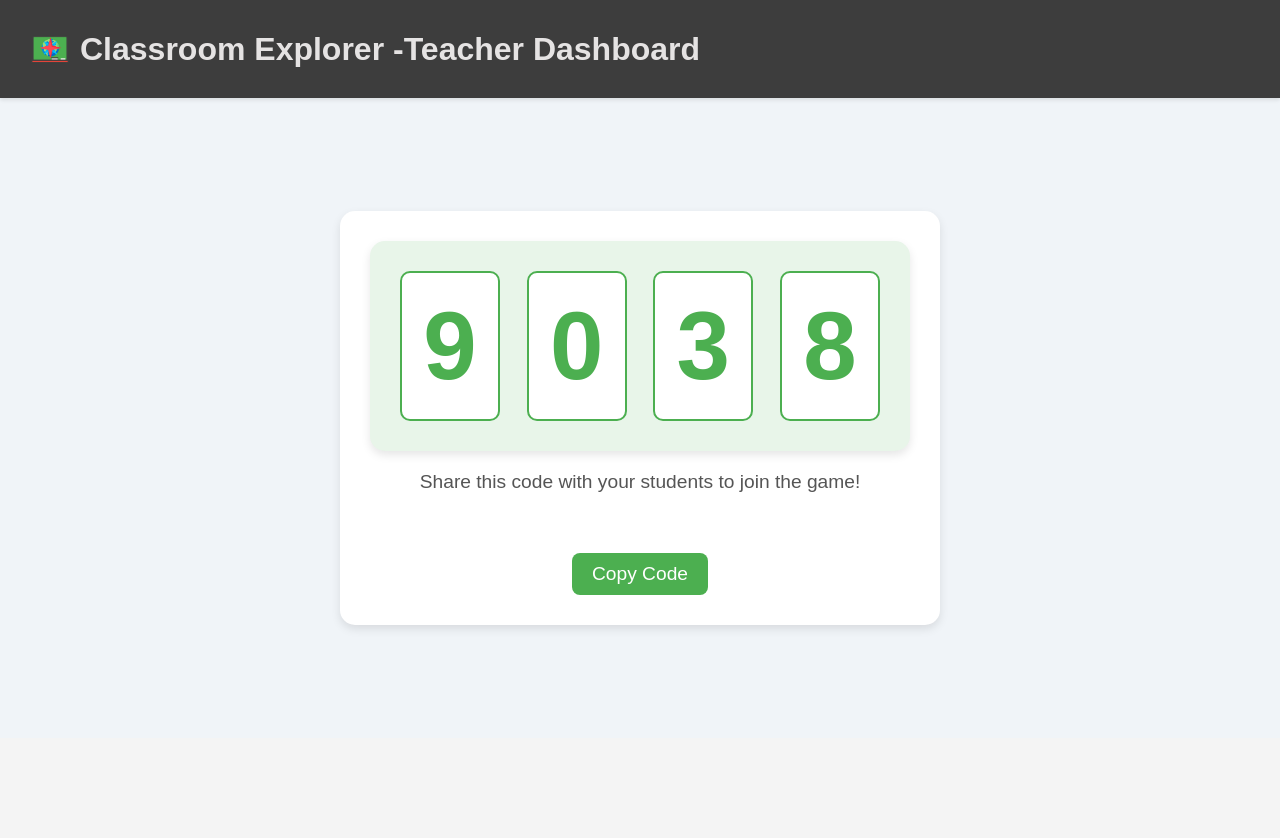
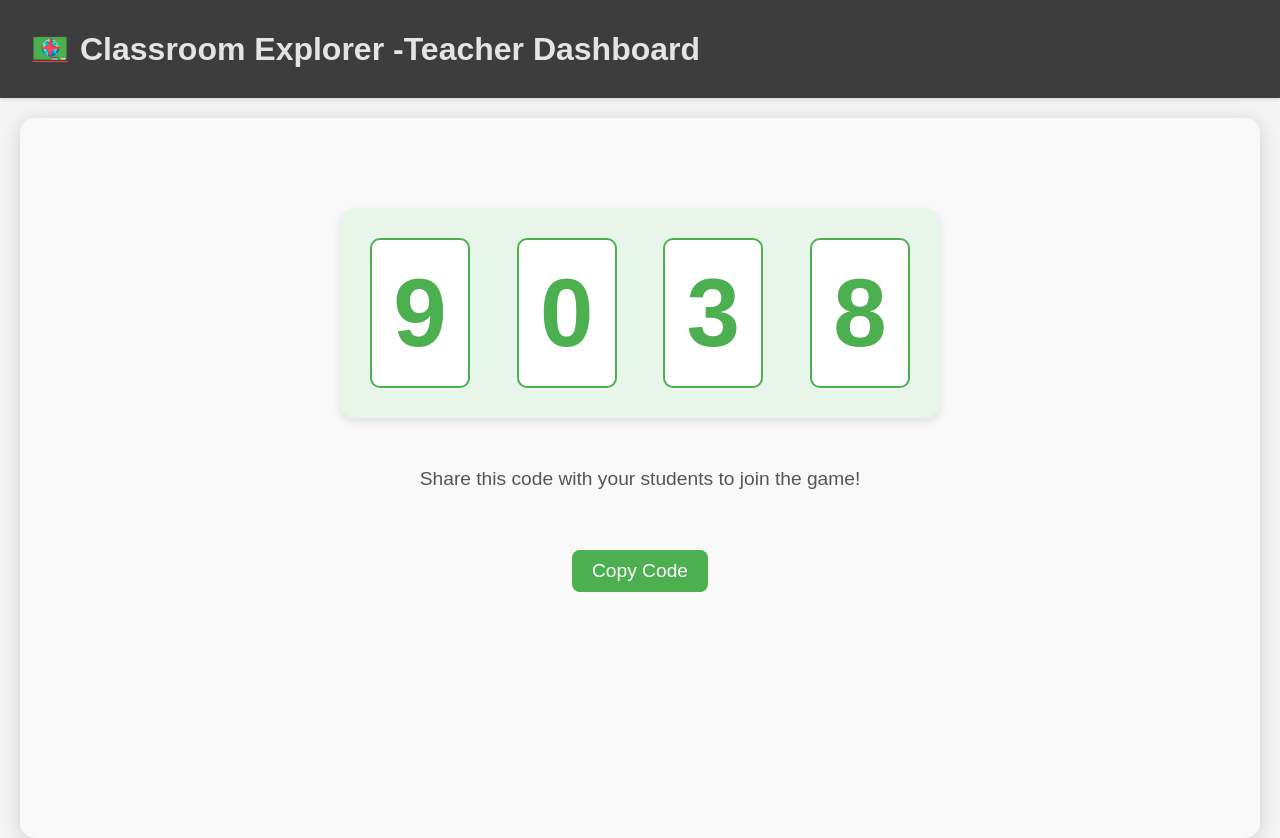
Before and after one commit to jackmok33/teacher-ui, a React (Vite) app: page /room-code in a window 1280 px wide. Before the commit the page ends 800 px from the top, so only its background shows below. Built offline with nearby package versions, Linux system fonts and the light colour scheme.

Commit message:
better room code

```diff
--- a/src/styles/RoomCodePage.css
+++ b/src/styles/RoomCodePage.css
@@ -1,20 +1,27 @@
 .room-code-page {
+    max-width: 100%; /* Maximum width of the page container */
+    margin: 20px auto; /* Center the page horizontally */
+    margin-left: 20px;
+    margin-right:20px;
+    padding-bottom: 40px;
+    padding: 40px; /* Add padding around the content */
+    background-color: #f9f9f9; /* Light gray background */
+    border-radius: 15px; /* Rounded corners */
+    height: 90%;
+    box-shadow: 0 4px 20px rgba(0, 0, 0, 0.15); /* Subtle shadow for a lifted effect */
     display: flex;
-    justify-content: center;
     align-items: center;
-    height: 80vh;
-    background-color: #f0f4f8;
-    padding: 20px;
-    text-align: center;
+    flex-direction: column;
 }
 
 .room-code-box {
-    background-color: #ffffff;
+    margin-top: 50px;
     border-radius: 15px;
-    padding: 30px;
-    box-shadow: 0 4px 10px rgba(0, 0, 0, 0.1);
+    padding: 0px;
     width: 80%;
     max-width: 600px;
+    display: flex;
+    flex-direction: column;
 }
 
 .room-code {
@@ -48,6 +55,7 @@
     font-size: 1.2rem;
     margin-top: 10px;
     color: #333;
+    text-align: center;
 }
 
 .copy-button {
@@ -60,6 +68,7 @@
     cursor: pointer;
     margin-top: 20px;
     transition: background-color 0.3s ease;
+    align-self: center;
 }
 
 .copy-button:hover {
```
